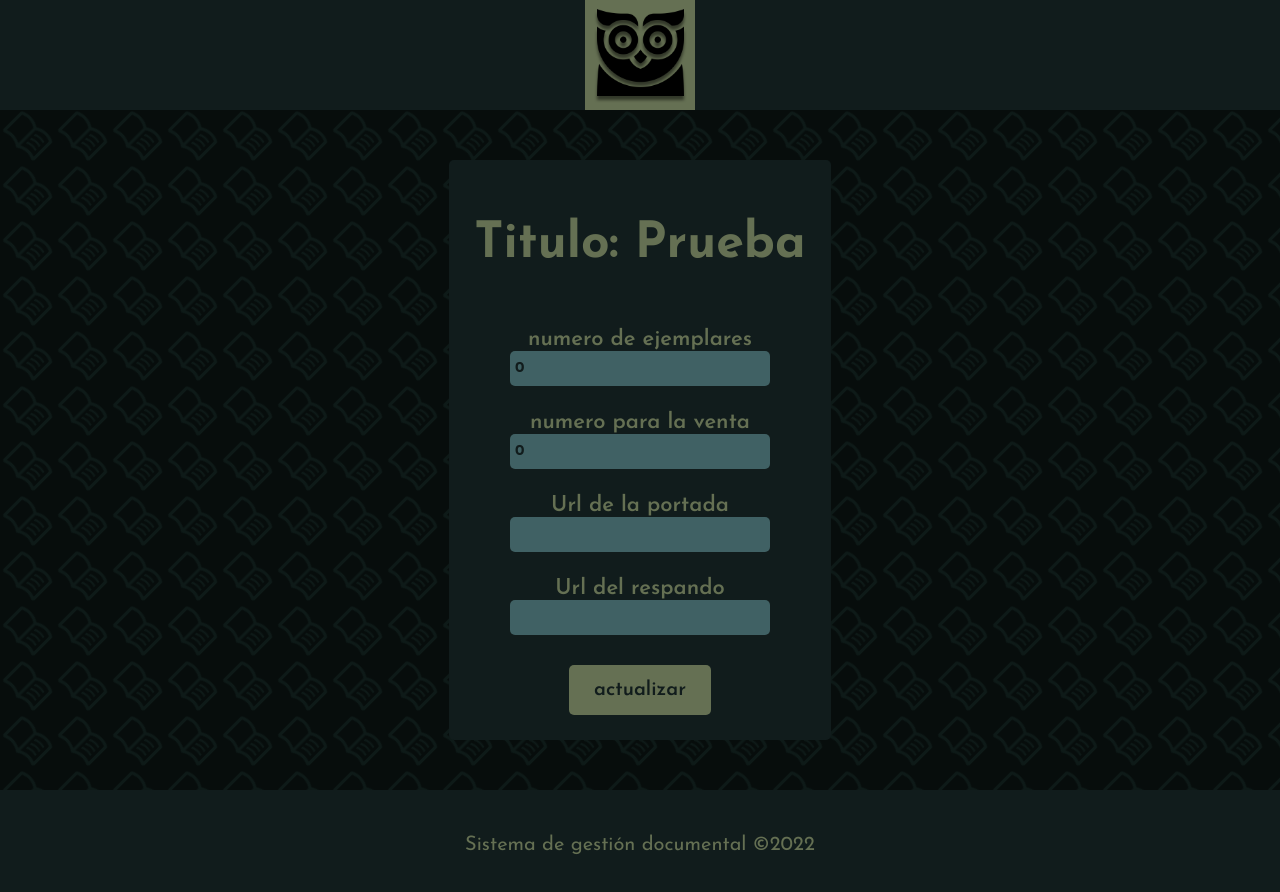
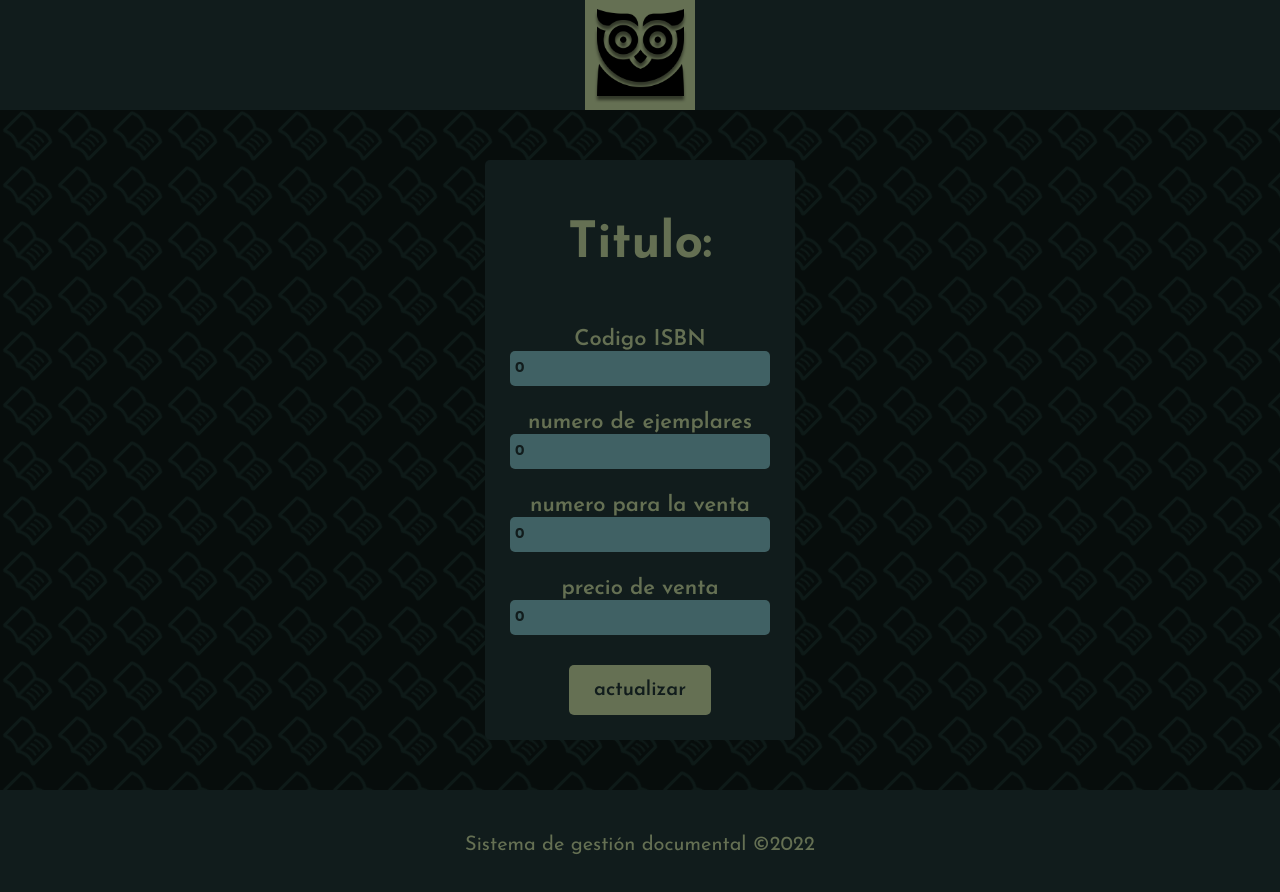
Before and after one commit to vianrove/SDGD, a React (Vite) app: page /update in a window 1280 px wide. Shown: the top 892 px of the page. Built offline with nearby package versions, Linux system fonts and the light colour scheme.

Commit message:
Conexion a API para los documentos

```diff
--- a/src/routes/ActualizarInv.jsx
+++ b/src/routes/ActualizarInv.jsx
@@ -7,11 +7,9 @@ class ActualizarInv extends React.Component {
   state ={
     document:{
       ISBN:0,
-      Title:'Prueba',
       muestra:0,
       venta:0,
-      img1:'',
-      img2:''
+      precio:0
     }
   }
 
@@ -22,8 +20,18 @@ class ActualizarInv extends React.Component {
         [e.target.name]: e.target.value
       }
     });
-    console.log(this.state.document)
   }
+
+  sendData = async (e)=>{
+    e.preventDefault();
+    let url ='https://store-api-nodejs-2.herokuapp.com/Add' //import.meta.env.VITE_URL_LOGIN;
+    //url=url+'login';
+    //console.log(url)
+    await axios.put(url,this.state.document)
+    .then(response =>console.log(response.data))
+    .catch((err)=>console.log(err))
+  }
+
   render(){
     return (
       <div>
@@ -31,16 +39,19 @@ class ActualizarInv extends React.Component {
         <div className="flex-wrapper-centered">
           <div className="content-wrapper">
             <h1 style={{fontWeight:"700", fontSize:"50px", textAlign:"center"}}>Titulo: {this.state.document.Title}</h1>
-            <form action="" method="post">
-
+            <form onSubmit={this.sendData}>
+              <label htmlFor="ISBN">Codigo ISBN</label>
+              <input type="number" name="ISBN" min="0" value={this.state.document.ISBN} onChange={this.handleChange}/>
               <label htmlFor="muestra">numero de ejemplares</label>
               <input type="number" name="muestra" min="0" value={this.state.document.muestra} onChange={this.handleChange}/>
               <label htmlFor="venta">numero para la venta</label>
               <input type="number" name="venta" min="0" value={this.state.document.venta} onChange={this.handleChange}/>
-              <label htmlFor="img1">Url de la portada</label>
+              <label htmlFor="precio">precio de venta</label>
+              <input type="number" name="precio" min="0" value={this.state.document.precio} onChange={this.handleChange}/>
+              {/*<label htmlFor="img1">Url de la portada</label>
               <input type="text" name="img1" value={this.state.document.img1} onChange={this.handleChange}/>
               <label htmlFor="img2">Url del respando</label>
-              <input type="text" name="img2" value={this.state.document.img2} onChange={this.handleChange}/>
+    <input type="text" name="img2" value={this.state.document.img2} onChange={this.handleChange}/>*/}
               <button id="boton">actualizar</button>
             </form>
           </div>
--- a/src/routes/crearElemento.jsx
+++ b/src/routes/crearElemento.jsx
@@ -1,7 +1,7 @@
 import React from "react"
 import Navbar from "../components/Navbar";
 import Footer from "../components/Footer";
-
+import axios from "axios";
 class CrearElemento extends React.Component {
 
   state ={
@@ -10,6 +10,7 @@ class CrearElemento extends React.Component {
       Title:'',
       muestra:0,
       venta:0,
+      precio:0,
       img1:'',
       img2:''
     }
@@ -22,7 +23,15 @@ class CrearElemento extends React.Component {
         [e.target.name]: e.target.value
       }
     });
-    console.log(this.state.form)
+  }
+  sendData = async (e)=>{
+    e.preventDefault();
+    let url ='https://store-api-nodejs-2.herokuapp.com/Add' //import.meta.env.VITE_URL_LOGIN;
+    //url=url+'login';
+    //console.log(url)
+    await axios.post(url,this.state.document)
+    .then(response =>console.log(response.data))
+    .catch((err)=>console.log(err))
   }
   render(){
     return (
@@ -31,17 +40,19 @@ class CrearElemento extends React.Component {
         <div className="flex-wrapper-centered">
           <div className="content-wrapper">
             <h1 style={{fontWeight:"700", fontSize:"50px", textAlign:"center"}}>Registro de documento</h1>
-            <form action="" method="post">
+            <form onSubmit={this.sendData}>
               <label htmlFor="Title">Titulo</label>
-              <input type="text" name="Title" placeholder="Title" onChange={this.handleChange}/>
+              <input type="text" name="Title" value={this.state.document.Title} onChange={this.handleChange}/>
               <label htmlFor="muestra">numero de ejemplares</label>
-              <input type="number" name="muestra" min="0" onChange={this.handleChange}/>
+              <input type="number" name="muestra" value={this.state.document.muestra} min="0" onChange={this.handleChange}/>
               <label htmlFor="venta">numero para la venta</label>
-              <input type="number" name="venta" min="0"  onChange={this.handleChange}/>
+              <input type="number" name="venta" value={this.state.document.venta} min="0"  onChange={this.handleChange}/>
+              <label htmlFor="precio">precio de venta</label>
+              <input type="number" name="precio" value={this.state.document.precio} min="0"  onChange={this.handleChange}/>
               <label htmlFor="img1">Url de la portada</label>
-              <input type="text" name="img1"  onChange={this.handleChange}/>
-              <label htmlFor="img2">Url del respando</label>
-              <input type="text" name="img2"  onChange={this.handleChange}/>
+              <input type="text" name="img1" value={this.state.document.img1}  onChange={this.handleChange}/>
+              <label htmlFor="img2">Url del respaldo</label>
+              <input type="text" name="img2" value={this.state.document.img2} onChange={this.handleChange}/>
               <button id="boton">Registrar</button>
             </form>
           </div>
--- a/src/routes/home.jsx
+++ b/src/routes/home.jsx
@@ -3,16 +3,35 @@ import Navbar from "../components/Navbar";
 import Footer from "../components/Footer";
 import Card from '../components/card';
 import '../components/styles/Home.css'
-class Home extends React.Component {
-  render(){
-    console.log(this.props.products);
+const Home = (props)=>{
+    let estado = false
+    const [arr2, setArr2] = React.useState([])
+    React.useEffect(()=>{
+      getData();
+    },[])
+    const getData = async ()=>{
+    const response = await fetch('https://store-api-nodejs-2.herokuapp.com/catalogo');
+    if(response.status==500){ estado = true};
+    const responseJson = await response.json()
+    console.log(responseJson)
+    setArr2(responseJson)
+  }
+  const validation = ()=>{
+    if(estado){
+      return(props.products.map( data =><Card data={data}/>))
+    }else{
+      return(arr2.map( data =><Card data={data}/>))
+    }
+  }
+    //console.log(this.props.products);
     return (
       <div className="home">
         <Navbar/>
         <div className="Content">
           <p>pagina principal</p>
           <div className="grid-Content">
-            {this.props.products.map( data =><Card data={data}/>)}
+            {/*this.props.products*/ validation()
+            }
           </div>
         </div>
         <Footer/>
@@ -20,5 +39,5 @@ class Home extends React.Component {
     )
   }
 
-  }
+
   export default Home;
```
Also changed, not shown: src/App.jsx (+11 -0 lines).
